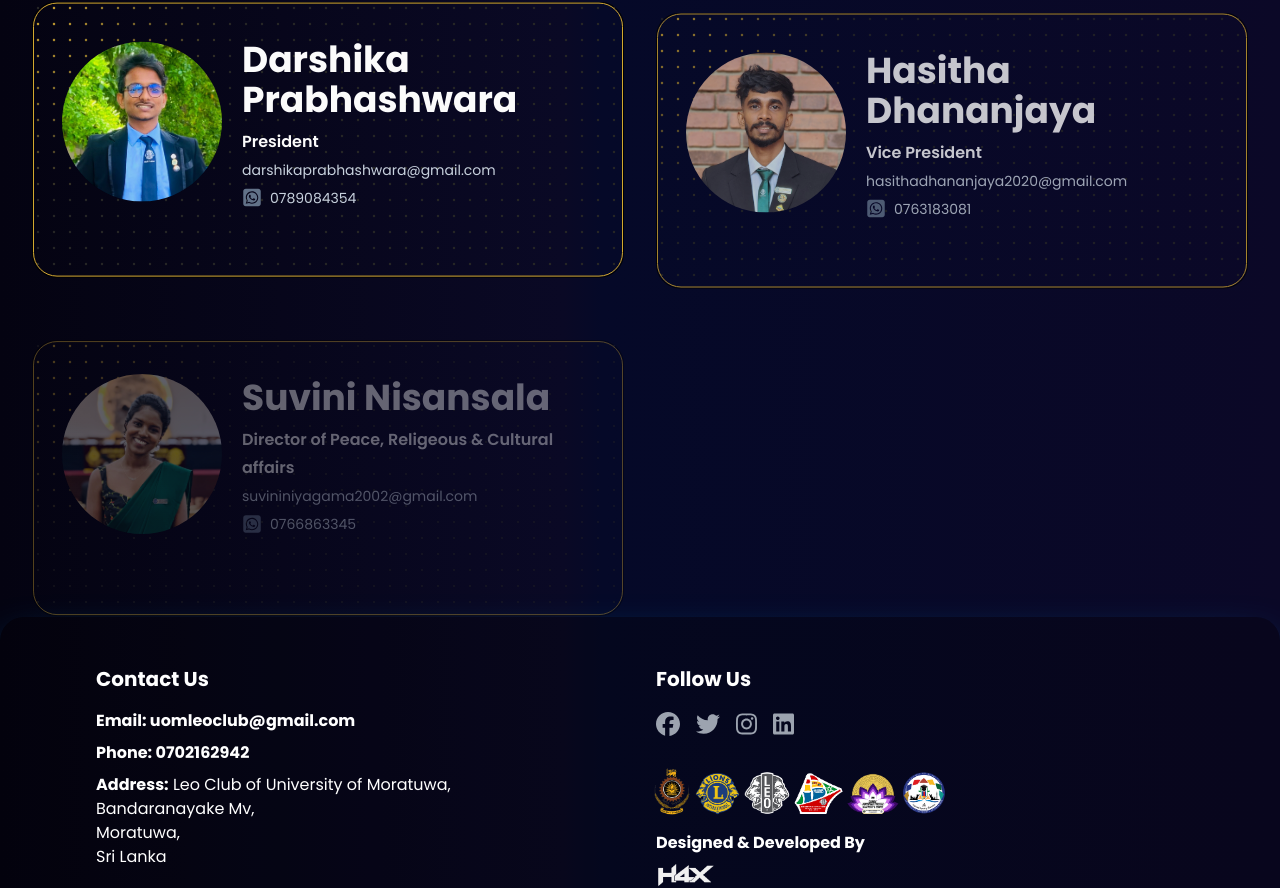
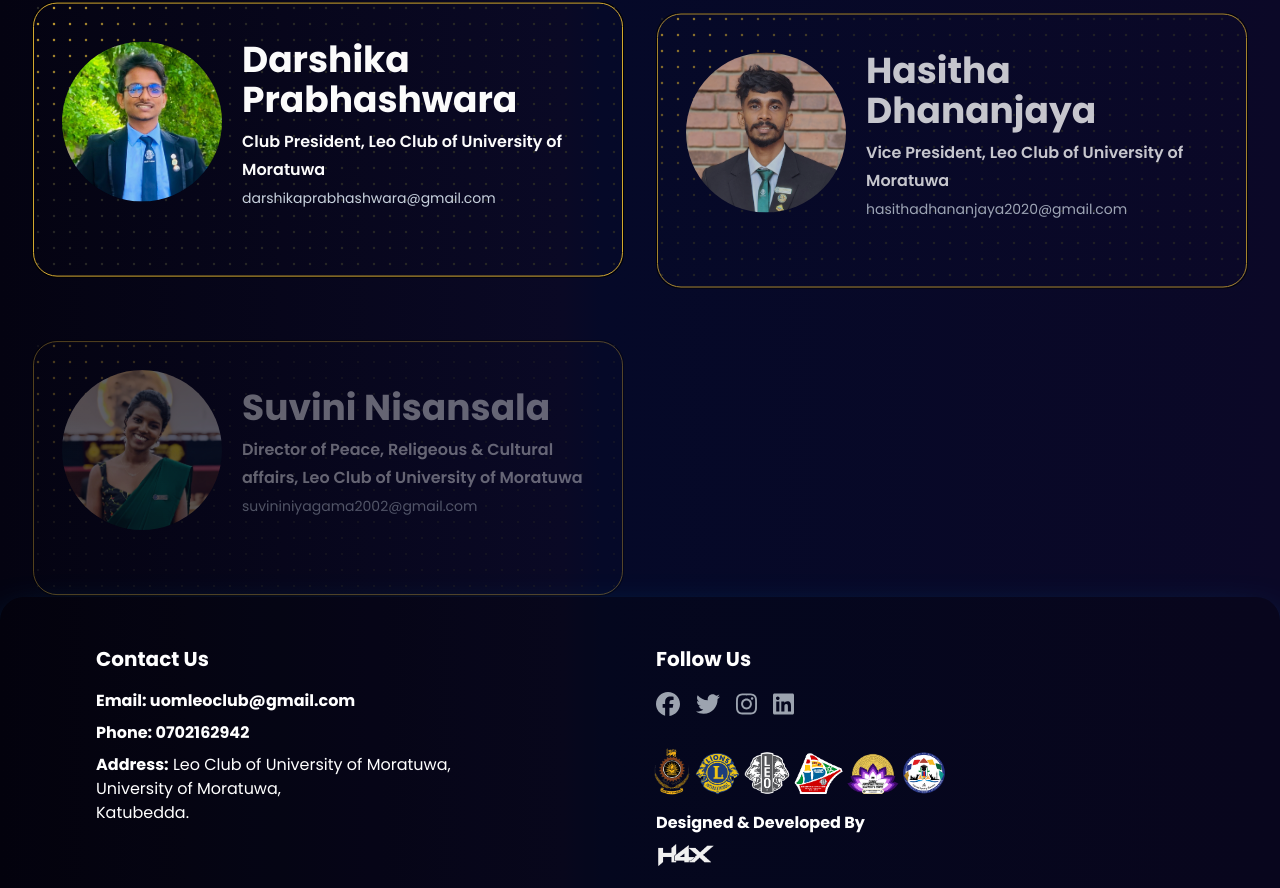
Before and after one commit to hasithasandunlakshan/leo_candle_night, a Next.js app: page / in a window 1280 px wide. Shown: the part 3386-4274 px from the top of the page. Built offline with nearby package versions, Linux system fonts and the light colour scheme; a web font is replaced by a local one.

Commit message:
Update contact information and footer details for clarity and consistency

```diff
--- a/src/components/contact/contactPage.tsx
+++ b/src/components/contact/contactPage.tsx
@@ -2,13 +2,13 @@ import React from 'react'
 import { HeroHighlight } from '../ui/hero-highlight'
 import { motion } from 'framer-motion'
 import Image from 'next/image'
-import { FaSquareWhatsapp } from "react-icons/fa6";
+
 interface Person {
   name: string;
   role: string;
   email: string;
   image: string;
-  contact:string;
+
 }
 
 const ContactCard = ({ person, index }: { person: Person; index: number }) => (
@@ -60,15 +60,15 @@ const ContactCard = ({ person, index }: { person: Person; index: number }) => (
 
 
             <a
-      href={`https://wa.me/${person.contact.replace(/\D/g, "")}`}
+      //href={`https://wa.me/${person.contact.replace(/\D/g, "")}`}
       target="_blank"
       rel="noopener noreferrer"
       className="text-slate-500 hover:text-secondary"
     >
-      <FaSquareWhatsapp size={20} />
+
     </a>
 
-    {person.contact}
+
 
   </p>
           </div>
@@ -82,32 +82,34 @@ export default function ContactPage() {
   const teamMembers = [
     {
       name: "Darshika Prabhashwara",
-      role: "President",
+      role: "Club President, Leo Club of University of Moratuwa",
       email: "darshikaprabhashwara@gmail.com",
       image: "/images/ContactUs/1.jpg",
-      contact:'0789084354'
+
+
+
 
     },
     {
       name: "Hasitha Dhananjaya",
-      role: "Vice President",
+      role: "Vice President, Leo Club of University of Moratuwa",
       email: "hasithadhananjaya2020@gmail.com",
       image: "/images/ContactUs/2.jpg",
-      contact:'0763183081'
+
     },
     {
       name: "Suvini Nisansala",
-      role: "Director of Peace, Religeous & Cultural affairs",
+      role: "Director of Peace, Religeous & Cultural affairs, Leo Club of University of Moratuwa",
       email: "suvininiyagama2002@gmail.com",
       image: "/images/ContactUs/3.jpg",
-      contact:'0766863345'
+
     },
     {
       name: "Sanjalee Dasanayaka",
-      role: "Chairman",
+      role: "Chairman, Celestia 2025",
       email: "sanjaleedassanayake56@gmail.com",
       image: "/images/ContactUs/4.jpg",
-      contact:'0782871199'
+
     },
   ];
 
--- a/src/components/footer/FooterPage.tsx
+++ b/src/components/footer/FooterPage.tsx
@@ -34,11 +34,9 @@ const Footer = () => {
           <p className="text-sm md:text-base">
             <b>Address:</b> Leo Club of University of Moratuwa,
             <br />
-            Bandaranayake Mv,
+            University of Moratuwa,
             <br />
-            Moratuwa,
-            <br />
-            Sri Lanka
+            Katubedda.
           </p>
         </div>
 
```
